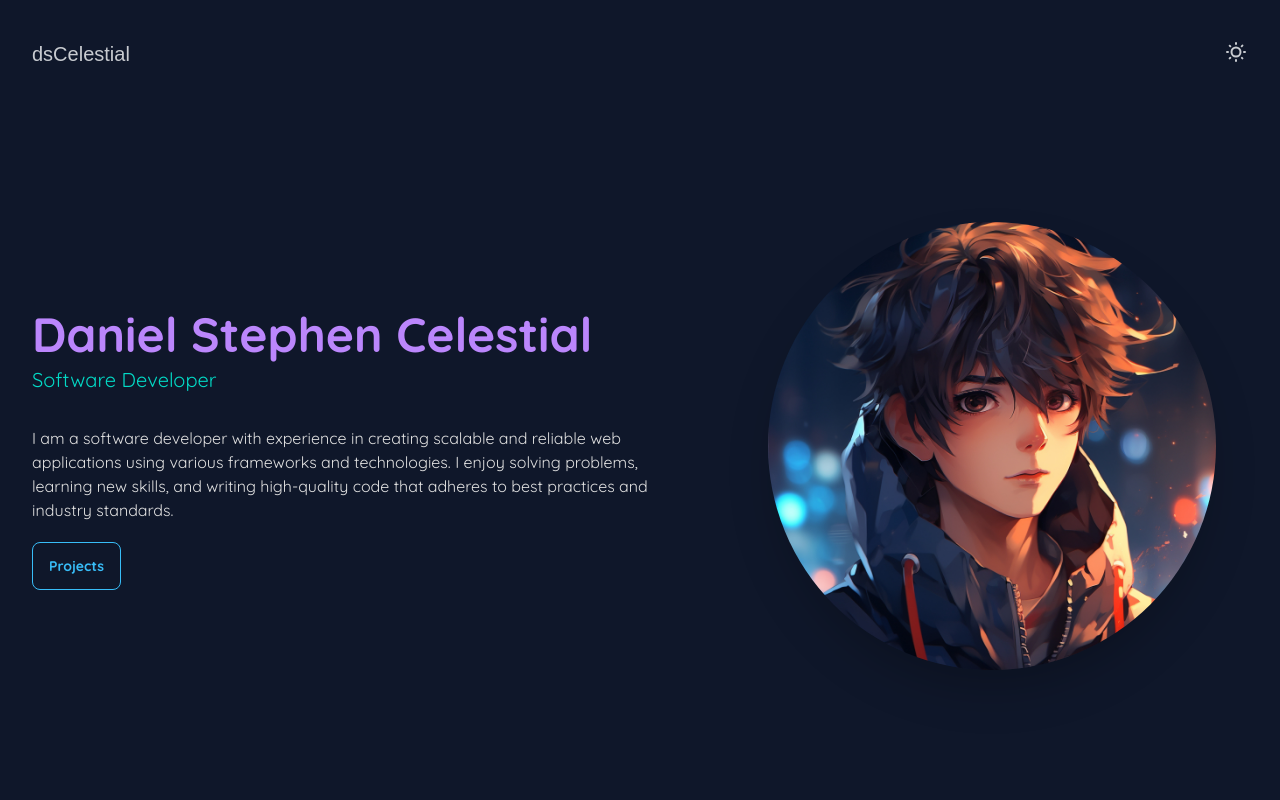
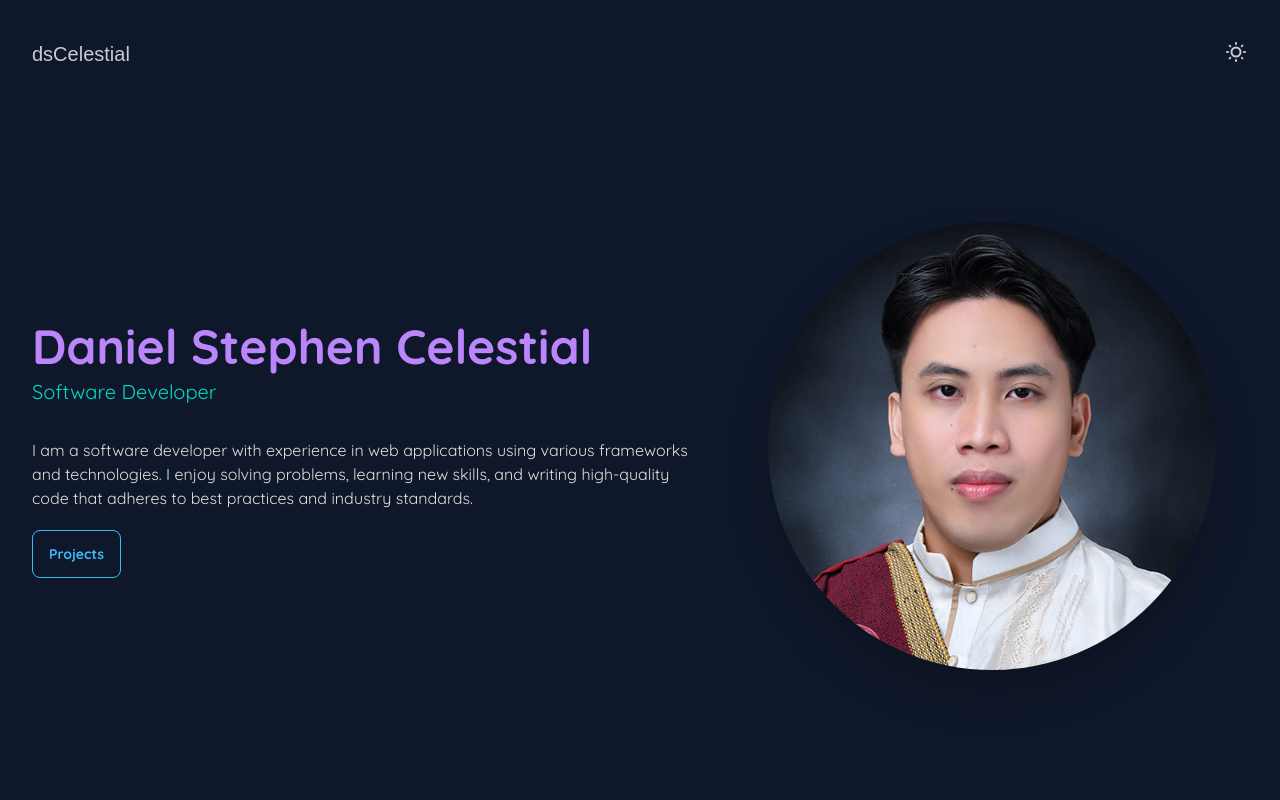
Before and after one commit to dscelestial/Portfolio, a React (Vite) app: page / in a window 1280 px wide. Shown: the top 800 px of the page. Built offline with nearby package versions, Linux system fonts and the light colour scheme.

Commit message:
Minor Changes

```diff
--- a/src/components/Footer/Footer.jsx
+++ b/src/components/Footer/Footer.jsx
@@ -7,7 +7,7 @@ const Footer = () => {
     return (
         <footer className="flex flex-col items-center justify-center py-10 mt-20 text-text">
         <div className="mb-4 text-center">
-            <p className="text-lg mt-2">&copy; {currentYear} Daniel Stephen Celestial. All Rights Reserved.</p>
+            <p className="text-lg mt-2">&copy; {currentYear} Made & Designed by Daniel Stephen Celestial</p>
         </div>
 
         <div className="flex space-x-4 mt-2">
--- a/src/components/Hero/Hero.jsx
+++ b/src/components/Hero/Hero.jsx
@@ -1,5 +1,5 @@
 import React from 'react';
-import avatar from '../../assets/images/avatar.jpg';
+import avatar from '../../assets/images/Celestial.png';
 
 const Hero = () => {
 
@@ -8,7 +8,7 @@ const Hero = () => {
             <div className='md:pr-10 mb-10 md:mb-0 text-center md:text-left'>
                 <h2 className='text-4xl md:text-5xl py-2 text-primary font-semibold'>Daniel Stephen Celestial</h2>
                 <h3 className='text-lg md:text-xl pb-3 text-secondary'>Software Developer</h3>
-                <p className='text-sm md:text-base py-5 leading-7 text-text'>I am a software developer with experience in creating scalable and reliable web applications using various frameworks and technologies. I enjoy solving problems, learning new skills, and writing high-quality code that adheres to best practices and industry standards.</p>
+                <p className='text-sm md:text-base py-5 leading-7 text-text'>I am a software developer with experience in web applications using various frameworks and technologies. I enjoy solving problems, learning new skills, and writing high-quality code that adheres to best practices and industry standards.</p>
                 <div>
                     <a href='#projects'>
                         <button className="btn btn-outline btn-primary">Projects</button>
```
Also changed, not shown: src/assets/images/Celestial.png (added).
